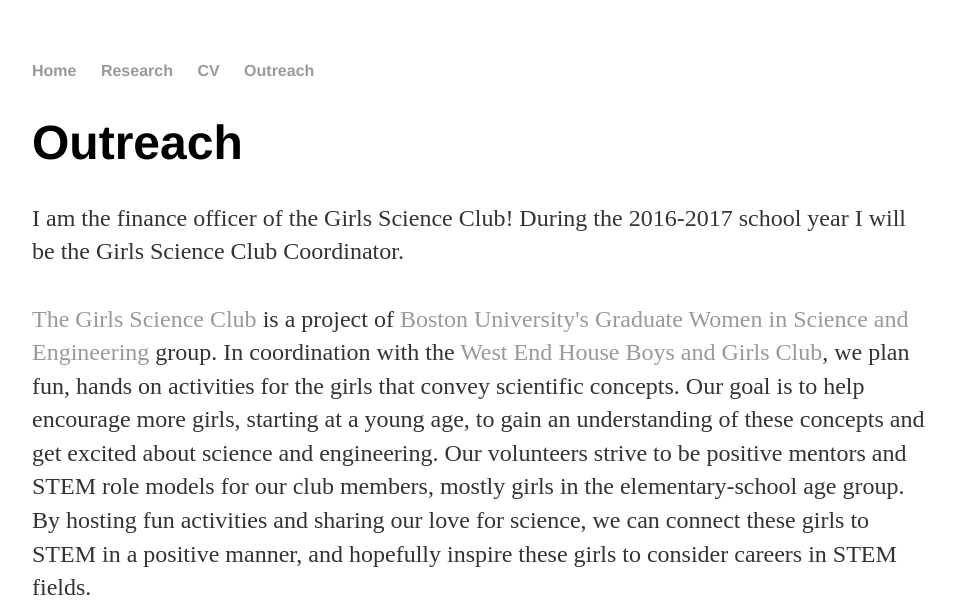
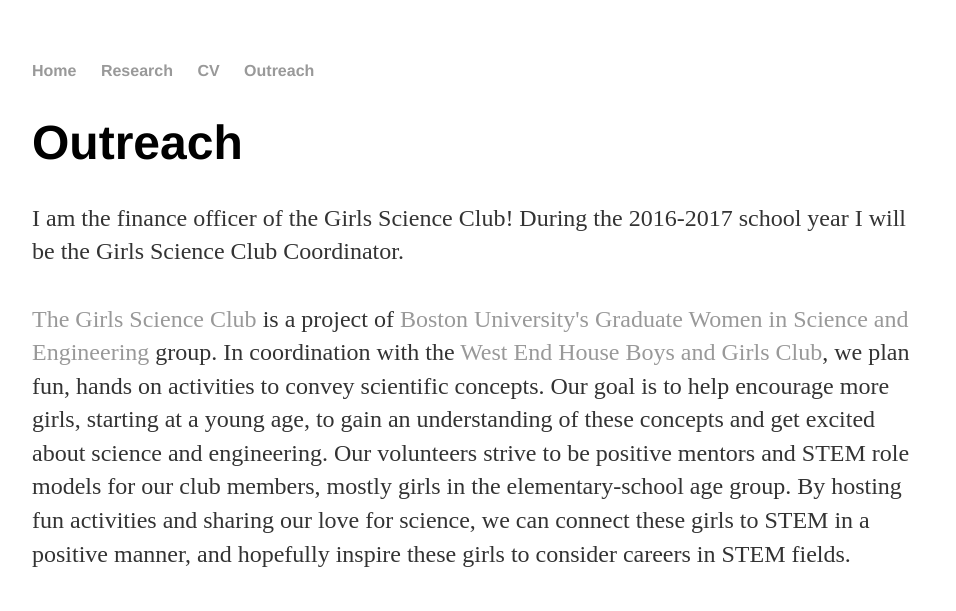
Before and after one commit to rkstan/rkstan.github.io, a Jekyll site: the page built from outreach/index.html, in a window 1280 px wide. Shown: the top 611 px of the page, without its empty margins (160-1116 px from the left). Built offline with Jekyll 4.4.1, drawn with Linux system fonts in a browser that asks for light colours; grey boxes are pictures that could not be loaded.

Commit message:
Update index.html

```diff
--- a/outreach/index.html
+++ b/outreach/index.html
@@ -9,7 +9,7 @@
 
 			<p>I am the finance officer of the Girls Science Club! During the 2016-2017 school year I will be the Girls Science Club Coordinator. <br>
 			<br>
-			<a href="https://sciencegirlsclub.wordpress.com/">The Girls Science Club</a>  is a project of <a href="http://www.bu.edu/">Boston University's</a> <a href="http://www.bu.edu/gwise/">Graduate Women in Science and Engineering</a> group. In coordination with the <a href="http://westendhouse.org/">West End House Boys and Girls Club</a>, we plan fun, hands on activities for the girls that convey scientific concepts. Our goal is to help encourage more girls, starting at a young age, to gain an understanding of these concepts and get excited about science and engineering. Our volunteers strive to be positive mentors and STEM role models for our club members, mostly girls in the elementary-school age group. By hosting fun activities and sharing our love for science, we can connect these girls to STEM in a positive manner, and hopefully inspire these girls to consider careers in STEM fields. <br>
+			<a href="https://sciencegirlsclub.wordpress.com/">The Girls Science Club</a>  is a project of <a href="http://www.bu.edu/">Boston University's</a> <a href="http://www.bu.edu/gwise/">Graduate Women in Science and Engineering</a> group. In coordination with the <a href="http://westendhouse.org/">West End House Boys and Girls Club</a>, we plan fun, hands on activities to convey scientific concepts. Our goal is to help encourage more girls, starting at a young age, to gain an understanding of these concepts and get excited about science and engineering. Our volunteers strive to be positive mentors and STEM role models for our club members, mostly girls in the elementary-school age group. By hosting fun activities and sharing our love for science, we can connect these girls to STEM in a positive manner, and hopefully inspire these girls to consider careers in STEM fields. <br>
 			</p>
 			<br>
 			<img style="float: center;" src="../images/GSC.jpg" width="300" height="400">
```
